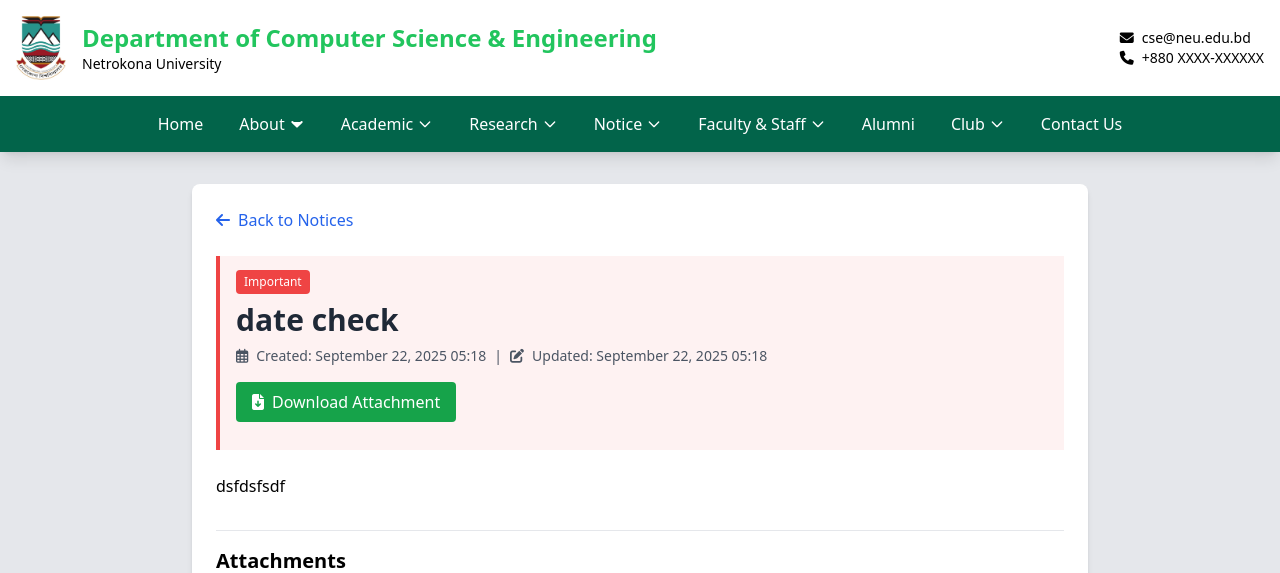
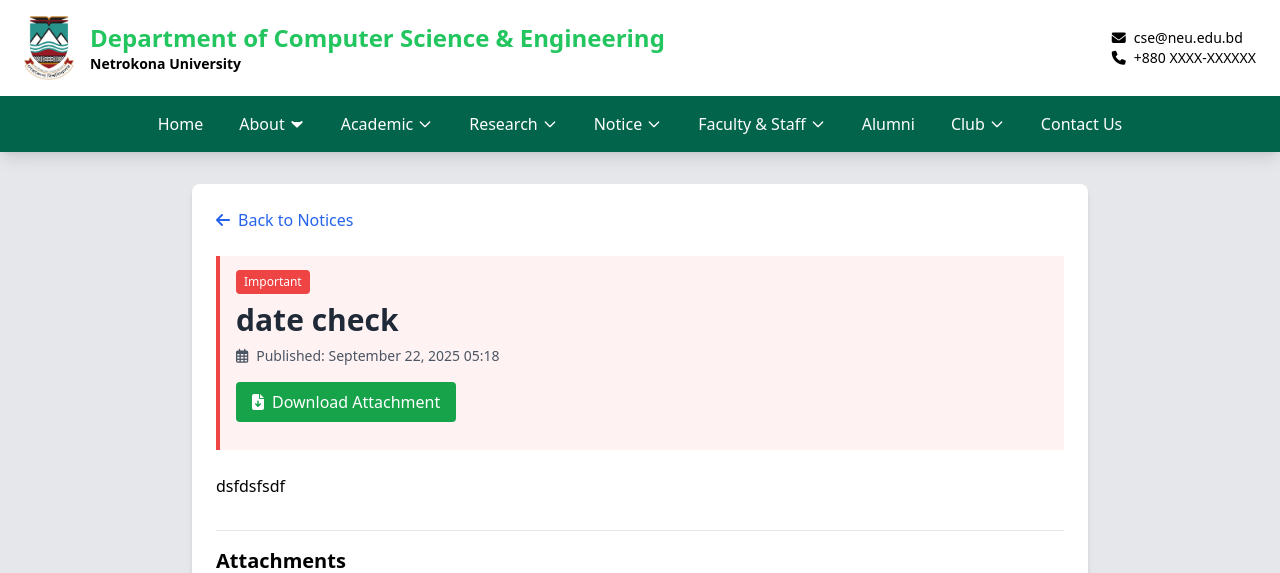
Before and after one commit to abirneu/neu_cse, a Django app: page /notices/25/ in a window 1280 px wide. Shown: the top 573 px of the page. Run offline with Django 5.2, Linux system fonts and the light colour scheme; data comes from the database, SQL or seed files in the repository; both versions use the stored data as it was after the commit; some libraries are stand-ins or nearby versions.

Commit message:
dashboard fix 4

```diff
--- a/cse_app/models.py
+++ b/cse_app/models.py
@@ -40,15 +40,12 @@ class Notice_Board(models.Model):
     title = models.CharField(max_length=200)
     content = RichTextField()
     file = models.FileField(upload_to='notices/', blank=True, null=True)  # For download option
-    created_at = models.DateTimeField(null=True, blank=True)
-    updated_at = models.DateTimeField(null=True, blank=True)
+    created_at = models.DateTimeField(auto_now_add=True)
+    updated_at = models.DateTimeField(auto_now=True)
     is_important = models.BooleanField(default=False)
     created_by = models.ForeignKey(User, on_delete=models.SET_NULL, null=True, blank=True)
 
     def save(self, *args, **kwargs):
-        if not self.created_at:
-            self.created_at = timezone.now()
-        self.updated_at = timezone.now()
         super().save(*args, **kwargs)
 
 
--- a/cse_app/views.py
+++ b/cse_app/views.py
@@ -54,7 +54,6 @@ def create_notice(request):
         if form.is_valid():
             notice = form.save(commit=False)
             notice.created_by = request.user
-            notice.created_at = timezone.now()
             notice.save()
             request.session['temp_message'] = {
                 'type': 'success',
--- a/templates/Navbar.html
+++ b/templates/Navbar.html
@@ -4,13 +4,15 @@
 <nav class="bg-custom-green text-white shadow-lg">
     <!-- Header -->
     <header class="bg-white text-black">
-        <div class="container mx-auto px-4 py-4">
+        <div class="container mx-auto px-6 py-4">
             <div class="flex justify-between items-center">
                 <div class="flex items-center">
                     <img src="{% static 'images/logo/neulogo.jpg' %}" alt="NeU Logo" class="h-16 mr-4">
                     <div>
                         <h1 class="text-2xl font-bold text-green-500">Department of Computer Science & Engineering</h1>
-                        <p class="text-sm">Netrokona University</p>
+                        <p class="text-sm font-semibold hover:underline">
+                            <a href="https://neu.ac.bd/">Netrokona University</a>
+                        </p>
                     </div>
                 </div>
                 <div class="hidden md:block">
@@ -68,7 +70,7 @@
                     </button>
                     <div class="absolute hidden group-hover:block bg-gray-200 min-w-48 rounded-md shadow-lg z-10">
                         <a href="#" class="block text-black px-4 py-3 hover:bg-green-600">Program</a>
-                        <a href="#" class="block text-black px-4 py-3 hover:bg-green-600">Admission</a>
+                        <a href="https://neu.ac.bd/admission-2024-2025/" class="block text-black px-4 py-3 hover:bg-green-600" target="_blank">Admission</a>
                         <a href="#" class="block text-black px-4 py-3 hover:bg-green-600">Curriculum</a>
                         <a href="#" class="block text-black px-4 py-3 hover:bg-green-600">Calendar</a>
                     </div>
--- a/templates/cse/notice_detail.html
+++ b/templates/cse/notice_detail.html
@@ -18,13 +18,13 @@
         <div class="flex items-center text-sm text-gray-600 mb-4">
             {% if notice.created_at %}
             <i class="far fa-calendar-alt mr-2"></i>
-            <span>Created: {{ notice.created_at|date:"F d, Y H:i" }}</span>
+            <span>Published: {{ notice.created_at|date:"F d, Y H:i" }}</span>
             {% endif %}
-            {% if notice.updated_at and notice.updated_at != notice.created_at %}
+            {% comment %} {% if notice.updated_at and notice.updated_at != notice.created_at %}
             <span class="mx-2">|</span>
             <i class="fas fa-edit mr-2"></i>
             <span>Updated: {{ notice.updated_at|date:"F d, Y H:i" }}</span>
-            {% endif %}
+            {% endif %} {% endcomment %}
         </div>
 
         {% if notice.file %}
```
Also changed, not shown: cse_app/admin.py (+9 -7 lines), templates/cse/home.html (+1 -9 lines), cse_app/migrations/0018_update_notice_timestamps.py (added), cse_app/migrations/0019_update_notice_board_timestamps.py (added), cse_app/migrations/0020_fix_notice_timestamps.py (added), db.sqlite3, media/notices/IMG_2564.JPG (added), media/notices/IMG_2951.JPG (added), media/notices/default_project.jpg (added), media/notices/neucse_1.jpg (added), 1 other file.
